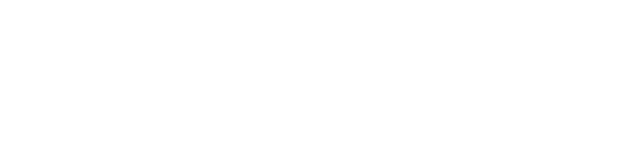
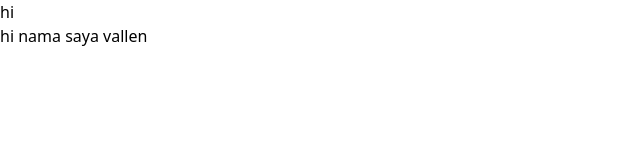
Before and after one commit to vallen-ctrl/Tr-IMK-asdos, a plain HTML site: page index.html in a window 1280 px wide. Shown: the whole page, without its empty margins (0-640 px from the left). Drawn offline with nearby package versions, Linux system fonts and the light colour scheme.

Commit message:
create new

```diff
--- a/index.html
+++ b/index.html
@@ -7,6 +7,7 @@
     <title>Document</title>
 </head>
 <body class="">
-
+    <p>hi</p>
+    hi nama saya vallen
 </body>
 </html>
```
